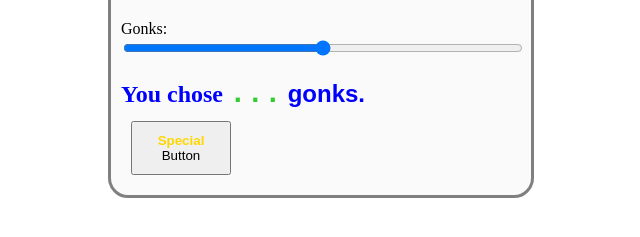
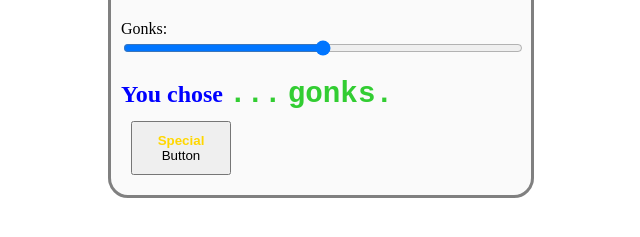
Before and after one commit to coronelGuasap9809/Gonk-project, a plain HTML site: page index.html in a window 1280 px wide. Shown: the part 71-308 px from the top of the page, without its empty margins (319-959 px from the left). Drawn offline with Linux system fonts and the light colour scheme.

Commit message:
Clean up index.html

```diff
--- a/index.html
+++ b/index.html
@@ -8,7 +8,7 @@
       <label>
       Gonks: <input id = 'slider' type = 'range' min = 1 max = 400 step = 1>
     </label>
-    <h2>You chose <span id = 'gonks'>...</span> <span id = 'gonkGonks' class = 'gonkorrhea'>gonks.</span></h2>
+    <h2>You chose <span id = 'gonks'>...</span> <span id = 'gonkGonks' class = 'plural'>gonks.</span></h2>
       <button id = 'button'><span class = 'special'>Special</span> Button</button>
       <h3 id = 'shoogabooga'></h3>
       <img id = 'image' src = 'gonk.png'>
```
